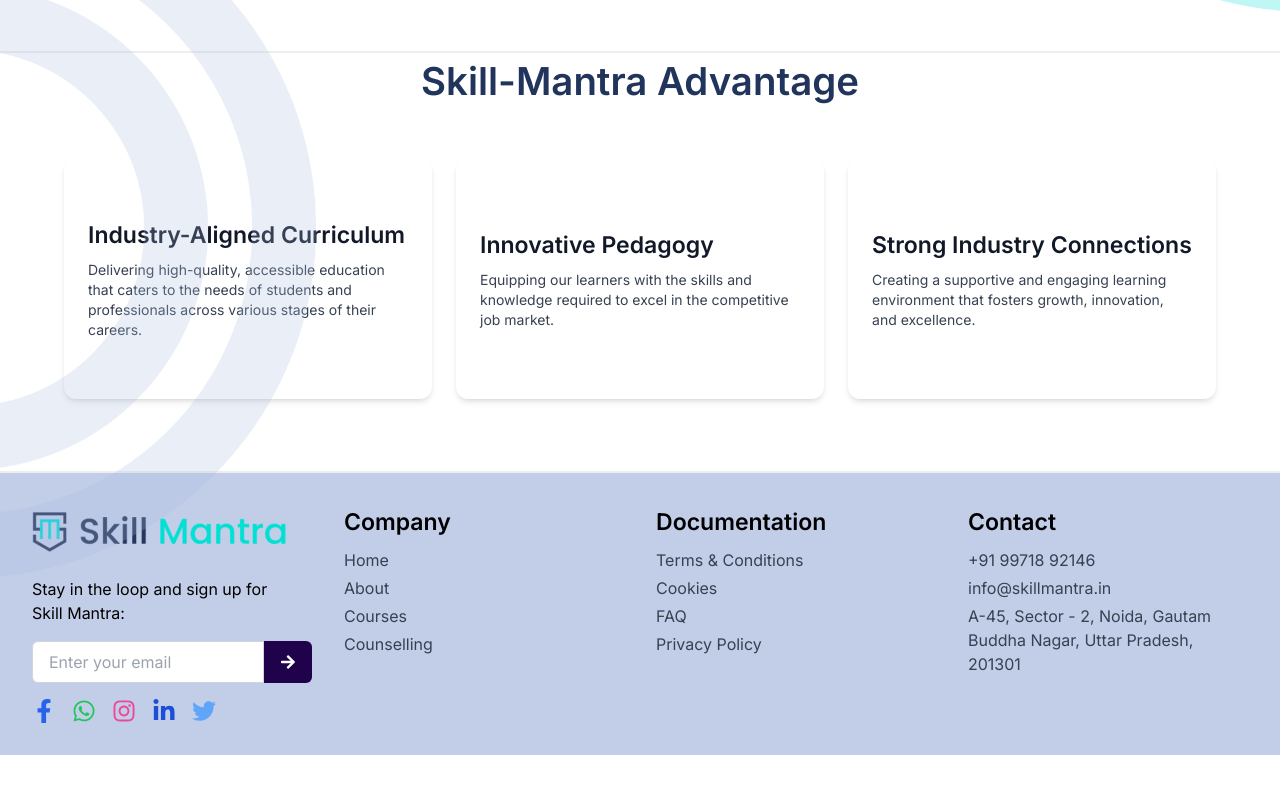
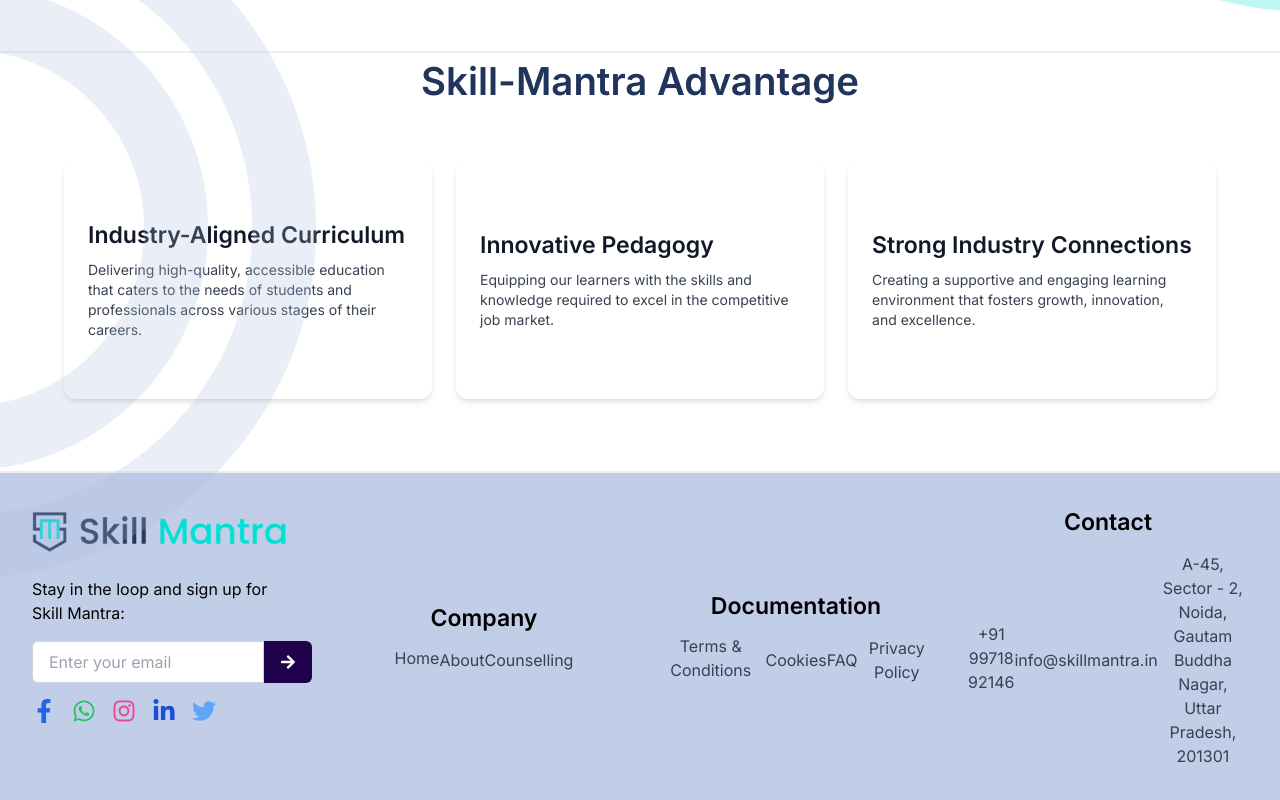
Before and after one commit to sudh-202/skill-mantra, a Next.js app: page /about in a window 1280 px wide. Shown: the part 1266-2066 px from the top of the page. Before the commit the page ends 2021 px from the top, so only its background shows below. Built offline with nearby package versions, Linux system fonts and the light colour scheme.

Commit message:
the footer

```diff
--- a/components/Footer.tsx
+++ b/components/Footer.tsx
@@ -54,11 +54,11 @@
 
         {/* Links Section */}
         {footerData.map((section) => (
-          <div key={section.title} className="relative flex flex-col items-center sm:items-start space-y-2">
-            <h2 className="md:text-[1.8vw] text-[4vw] font-semibold text-center sm:text-left text-black">{section.title}</h2>
+          <div key={section.title} className="relative flex flex-col items-center justify-center space-y-2 jus">
+            <h2 className="md:text-[1.8vw] text-[6vw] font-semibold text-center  text-black">{section.title}</h2>
             {section.title === 'Courses' ? (
               <DropdownMenu>
-                <DropdownMenuTrigger className="text-gray-700 hover:text-gray-900 text-center sm:text-left">
+                <DropdownMenuTrigger className="text-gray-700 hover:text-gray-900 text-center ">
                   {section.title}
                 </DropdownMenuTrigger>
                 <DropdownMenuContent className="absolute left-0 z-50 bg-white">
@@ -73,7 +73,7 @@
                 </DropdownMenuContent>
               </DropdownMenu>
             ) : (
-              <ul className="space-y-1">
+              <ul className="space-y-1 flex items-center justify-center md:flex-row flex-col md:px-0 px-16 text-center">
                 {section.links.map((link) => (
                   <li key={link.text}>
                     <a href={link.href} className="text-gray-700 hover:text-gray-900">
--- a/components/Home/TrustedBrands.tsx
+++ b/components/Home/TrustedBrands.tsx
@@ -21,10 +21,10 @@
           alt="circle"
           width={750}
           height={100}
-          className="absolute md:-left-[30%] -left-[80%] -top-[280px] md:-top-[190%]  "
+          className="absolute md:-left-[30%] top-0 -left-0  md:-top-[190%]"
           loading='lazy'
           animate={{
-            translateY: [-50, 50],
+            translateY: [-10, 10],
             translateX:[1750]
           }}
           transition={{
--- a/constants/index.ts
+++ b/constants/index.ts
@@ -1864,7 +1864,7 @@
     links: [
       { text: "Home", href: "/home" },
       { text: "About", href: "/about" },
-      { text: "Courses", href: "/courses" },
+      // { text: "Courses", href: "/courses" },
       { text: "Counselling", href: "/counselling" },
     ],
   },
```
